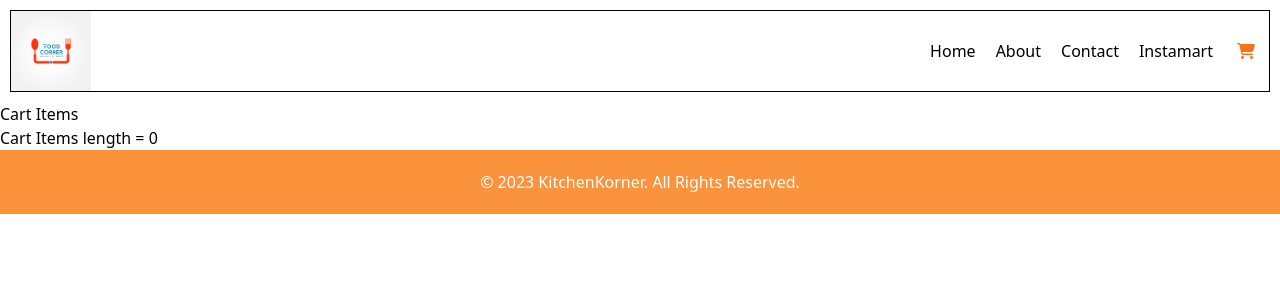
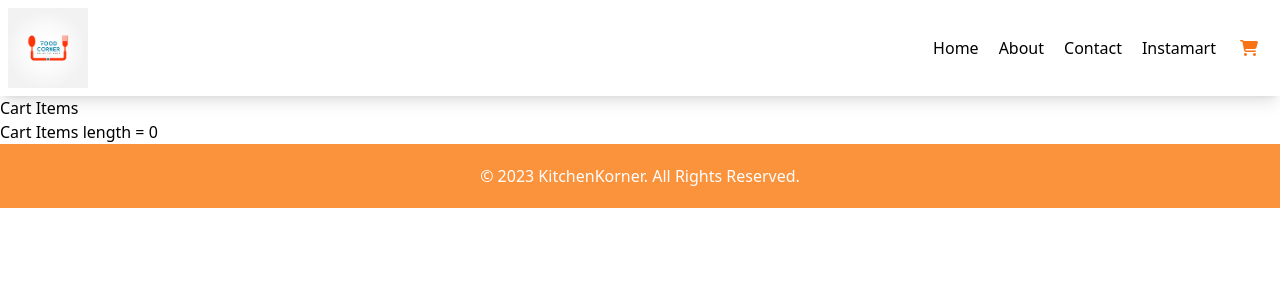
Before and after one commit to Aniket-ap/CuisineCorner, a React (Vite) app: page /cart in a window 1280 px wide. Shown: the top 300 px of the page. Built offline with nearby package versions, Linux system fonts and the light colour scheme.

Commit message:
added sticky classname in the header

```diff
--- a/src/components/Header.js
+++ b/src/components/Header.js
@@ -18,7 +18,7 @@ const Header = () => {
   const [name, setName] = useUser();
   const cartItems = useSelector((store) => store.cart.items);
   return (
-    <div className="header">
+    <div className="flex justify-between items-center flex-wrap shadow-lg p-2 sticky top-0 z-10 bg-white">
       <Title />
       <div className="nav-items">
         <ul>
```
